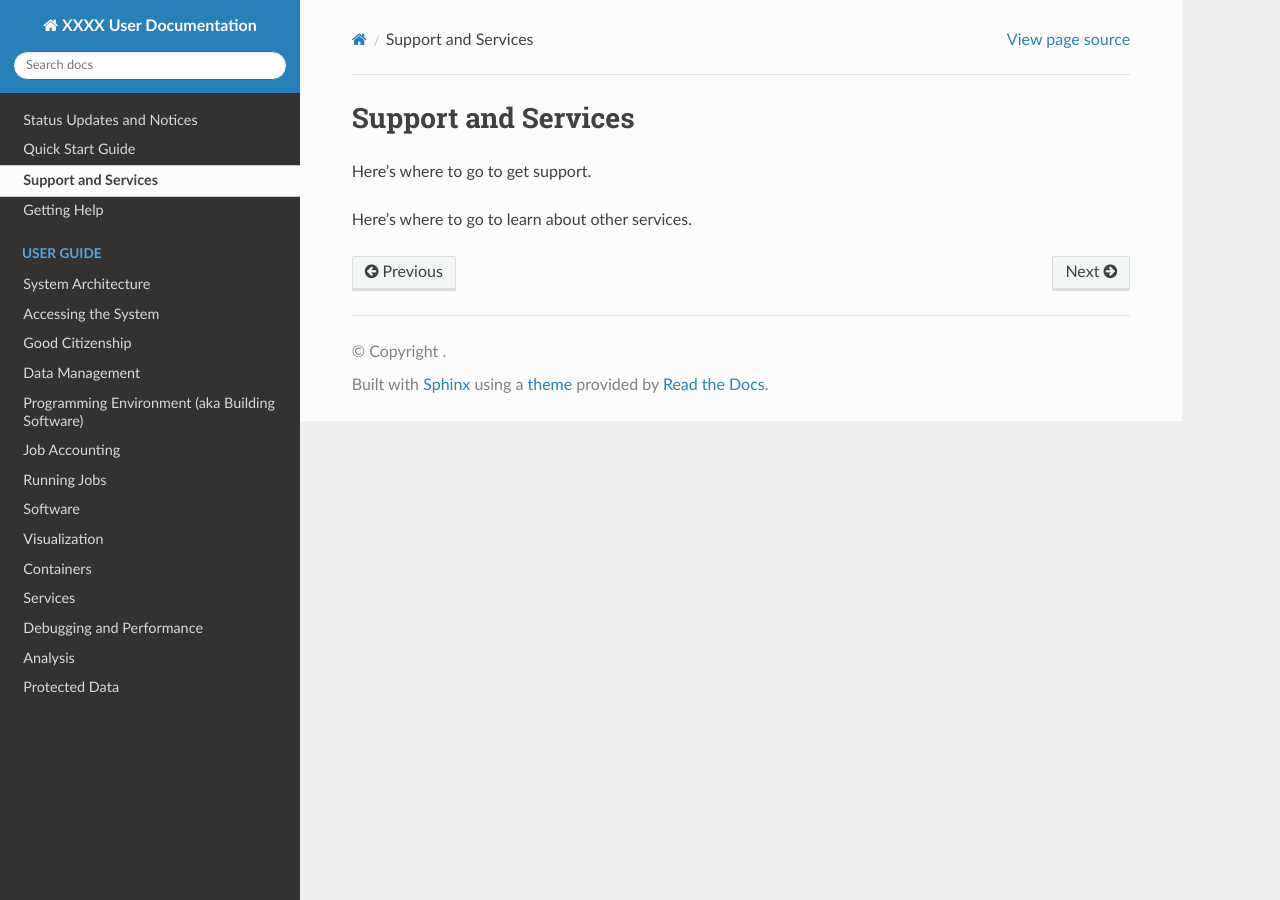
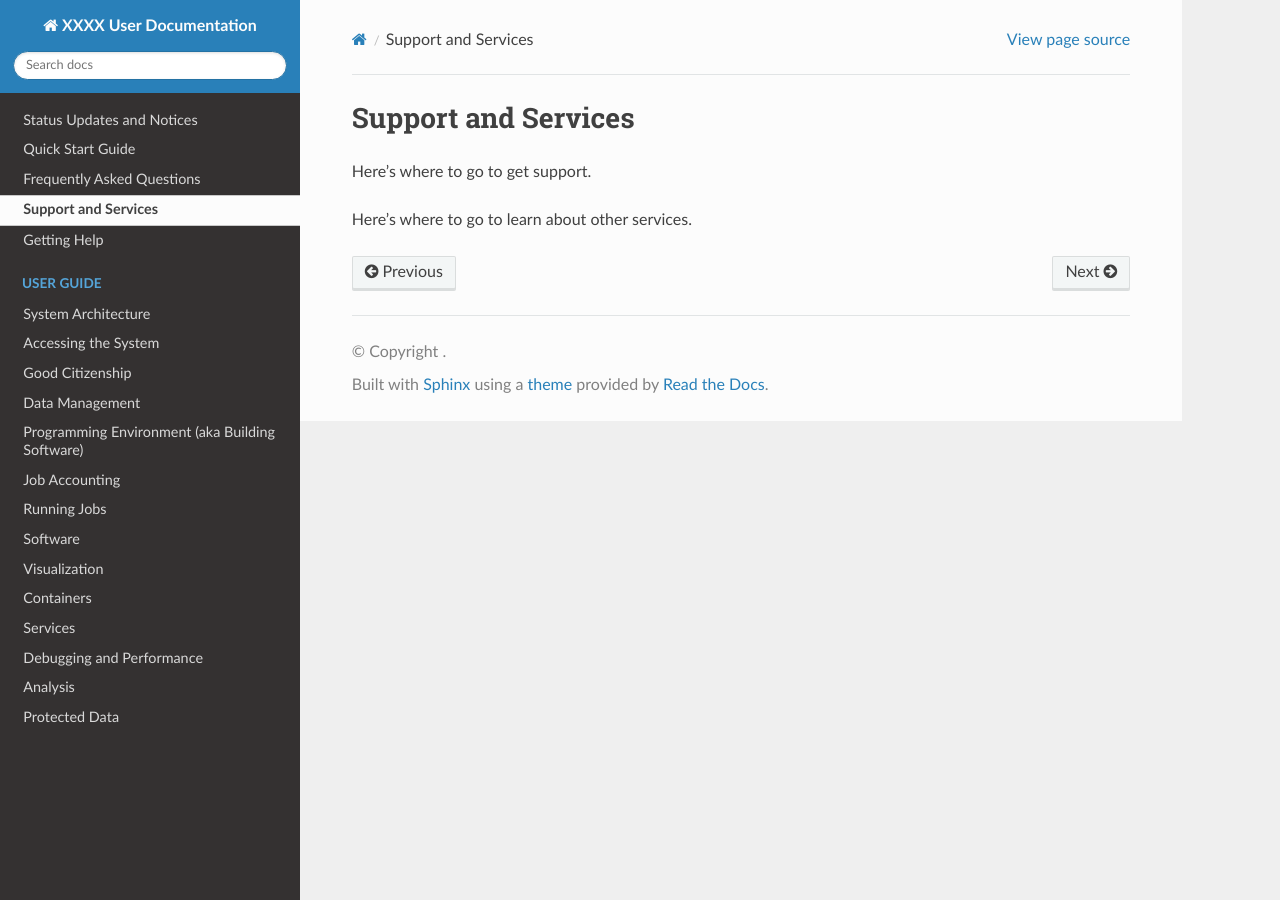
Before and after one commit to lhelms2/rtd-template-2, a Sphinx documentation site: the page built from docs/source/support_services.rst, in a window 1280 px wide. Built offline with Sphinx 7.4.7 and the Read the Docs theme 2.0.0, drawn with Linux system fonts in a browser that asks for light colours; pages that are not in the unit, such as notebooks, are missing from menus.

```diff
--- a/docs/source/index.rst
+++ b/docs/source/index.rst
@@ -29,7 +29,7 @@ You can also browse the full list of NCSA's `HPC-Moodle Self-Paced Tutorials <ht
 
    status_updates
    quick_start
-   FAQ
+   faq
    support_services
    help
 
```
